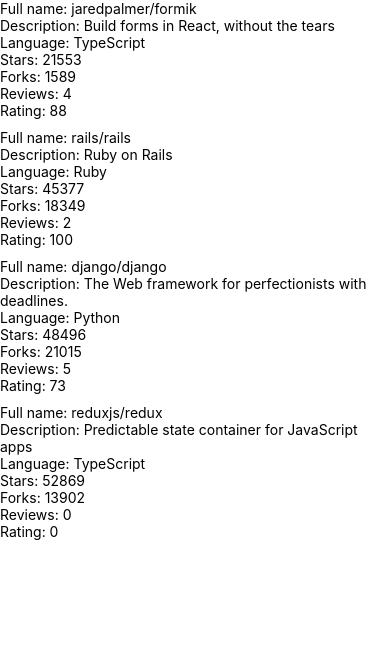
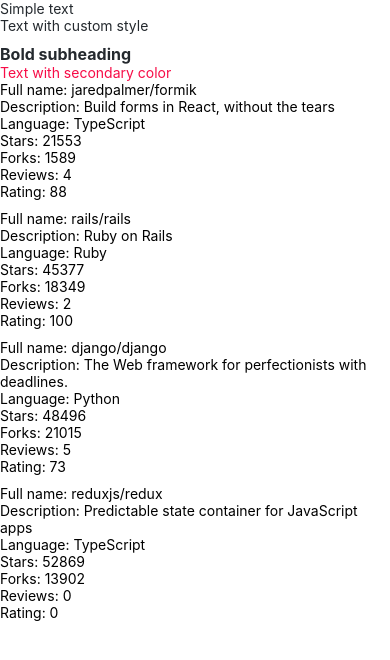
Before and after one commit to paulmayer-fullstacker/FullStackOpen-Part-10, a React Native app in the folder rate-repository-app/: screen / in a window 390 px wide. Shown: the top 660 px of the page. Built offline with nearby package versions, Linux system fonts and the light colour scheme.

Commit message:
Commit app before attempting exercise 4. The app bar

```diff
--- a/rate-repository-app/src/components/Main.jsx
+++ b/rate-repository-app/src/components/Main.jsx
@@ -3,6 +3,7 @@
 import Constants from "expo-constants";
 import { StyleSheet, View } from "react-native";
 import RepositoryList from "./RepositoryList"; // Import the list of items
+import Text from "./Text"; // Import the text styling object.
 
 const styles = StyleSheet.create({
   container: {
@@ -25,8 +26,15 @@ const styles = StyleSheet.create({
 
 const Main = () => {
   return (
-    // View acts like a <div>. Here it applies the container styles to the entire screen.
     <View style={styles.container}>
+      <Text>Simple text</Text>
+      <Text style={{ paddingBottom: 10 }}>Text with custom style</Text>
+      <Text fontWeight="bold" fontSize="subheading">
+        Bold subheading
+      </Text>
+      <Text color="textSecondary">Text with secondary color</Text>
+      {/* // View acts like a <div>. Here it applies the container styles to the entire screen. */}
+      {/* <View style={styles.container}> */}
       <RepositoryList />
     </View>
   );
--- /dev/null
+++ b/rate-repository-app/src/components/Text.jsx
@@ -0,0 +1,41 @@
+// /src/components/Text.jsx:
+
+import { Text as NativeText, StyleSheet } from "react-native";
+
+import theme from "../theme";
+
+const styles = StyleSheet.create({
+  text: {
+    color: theme.colors.textPrimary,
+    fontSize: theme.fontSizes.body,
+    fontFamily: theme.fonts.main,
+    fontWeight: theme.fontWeights.normal
+  },
+  colorTextSecondary: {
+    color: theme.colors.textSecondary
+  },
+  colorPrimary: {
+    color: theme.colors.primary
+  },
+  fontSizeSubheading: {
+    fontSize: theme.fontSizes.subheading
+  },
+  fontWeightBold: {
+    fontWeight: theme.fontWeights.bold
+  }
+});
+
+const Text = ({ color, fontSize, fontWeight, style, ...props }) => {
+  const textStyle = [
+    styles.text,
+    color === "textSecondary" && styles.colorTextSecondary,
+    color === "primary" && styles.colorPrimary,
+    fontSize === "subheading" && styles.fontSizeSubheading,
+    fontWeight === "bold" && styles.fontWeightBold,
+    style
+  ];
+
+  return <NativeText style={textStyle} {...props} />;
+};
+
+export default Text;
--- /dev/null
+++ b/rate-repository-app/src/theme.js
@@ -0,0 +1,22 @@
+// /src/theme.js:
+
+const theme = {
+  colors: {
+    textPrimary: "#24292e",
+    textSecondary: "#f70c47", //"#586069",
+    primary: "#0366d6"
+  },
+  fontSizes: {
+    body: 14,
+    subheading: 16
+  },
+  fonts: {
+    main: "System"
+  },
+  fontWeights: {
+    normal: "400",
+    bold: "700"
+  }
+};
+
+export default theme;
```
Also changed, not shown: rate-repository-app/TestApp.js (deleted, +0 -67 lines), rate-repository-app/Test_App.js (added, +64 -0 lines).
